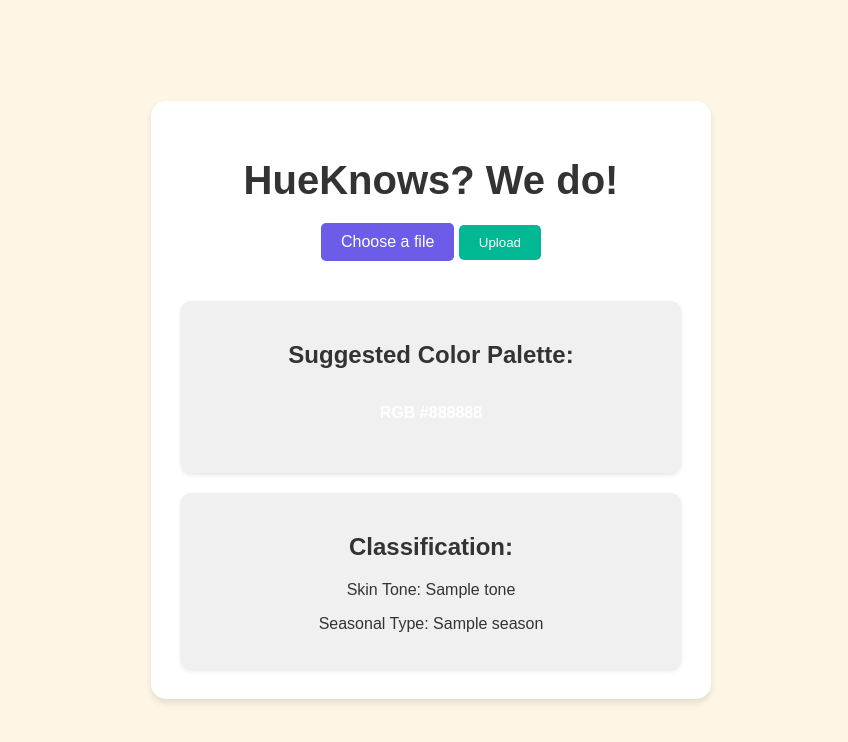
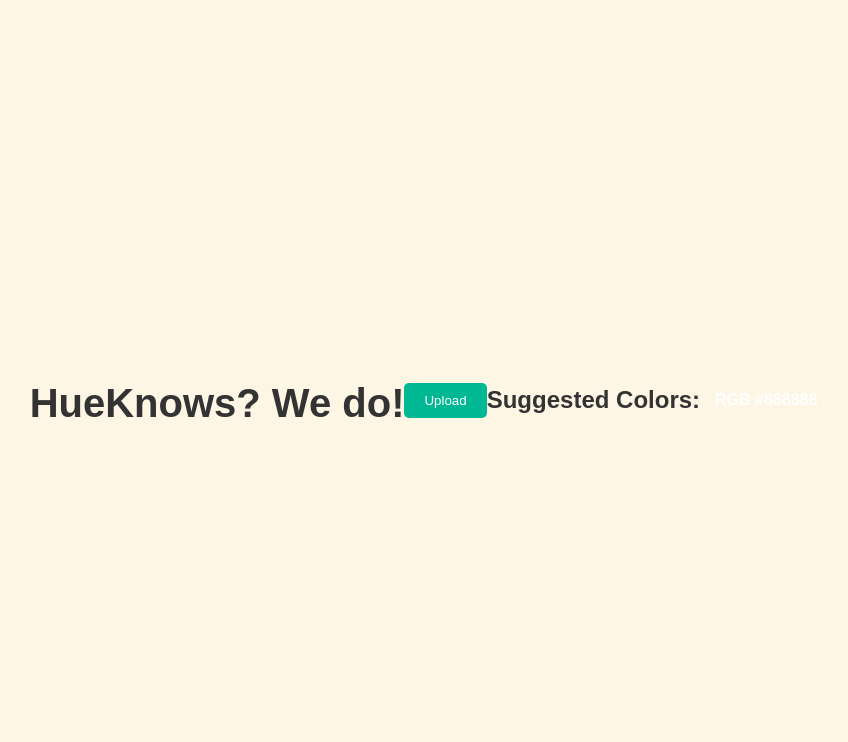
Before and after one commit to SecretaryOats/hueknowsnobody, a Flask app: template templates/index.html in a window 1280 px wide. Shown: the top 742 px of the page, without its empty margins (209-1057 px from the left). Run offline with Flask 3, Linux system fonts and the light colour scheme; the template is opened without the code that fills it: most values are stand-ins (such as "Sample title", 1, 10 or a date in 2020).

Commit message:
Update index.html

```diff
--- a/templates/index.html
+++ b/templates/index.html
@@ -4,32 +4,21 @@
     <meta charset="UTF-8">
     <meta name="viewport" content="width=device-width, initial-scale=1.0">
     <title>HueKnows? We do!</title>
-    <link href="https://fonts.googleapis.com/css2?family=Open+Sans:wght@400;700&display=swap" rel="stylesheet">
     <link rel="stylesheet" href="{{ url_for('static', filename='style.css') }}">
 </head>
 <body>
-    <div class="container">
     <h1>HueKnows? We do!</h1>
     <form method="post" enctype="multipart/form-data">
-            <label for="file-input">Choose a file</label>
-            <input type="file" name="file" id="file-input">
+        <input type="file" name="file">
         <input type="submit" value="Upload">
     </form>
-        {% if palette %}
-            <div class="result-box">
-                <h2>Suggested Color Palette:</h2>
+    {% if triadic_colors %}
+        <h2>Suggested Colors:</h2>
         <ul>
-                    {% for color in palette %}
+            {% for color in triadic_colors %}
                 <li style="background-color: rgb{{color}};">RGB {{color}}</li>
             {% endfor %}
         </ul>
-            </div>
-            <div class="classification-box">
-                <h2>Classification:</h2>
-                <p>Skin Tone: {{ tone }}</p>
-                <p>Seasonal Type: {{ season }}</p>
-            </div>
     {% endif %}
-    </div>
 </body>
 </html>
```
Lines whose indentation alone changed are shown as unchanged.
